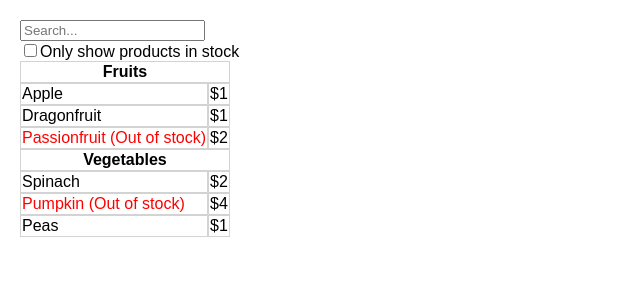
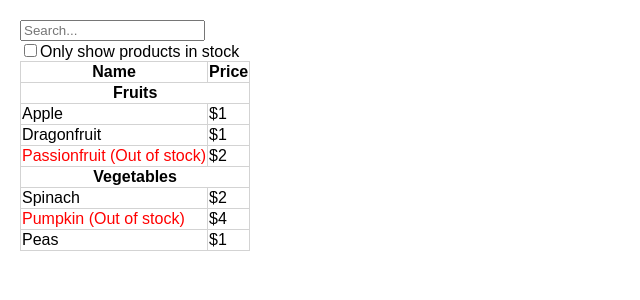
Before and after one commit to yunusnedim/groceries_via_react, a React (Create React App) app: page / in a window 1280 px wide. Shown: the top 300 px of the page, without its empty margins (0-640 px from the left). Built offline with nearby package versions, Linux system fonts and the light colour scheme.

Commit message:
add header

```diff
--- a/src/App.js
+++ b/src/App.js
@@ -33,9 +33,15 @@
     });
 
     return (
-        <div>
-            <div>{rows}</div>
-        </div>
+        <table>
+            <thead>
+                <tr>
+                    <th>Name</th>
+                    <th>Price</th>
+                </tr>
+            </thead>
+            <tbody>{rows}</tbody>
+        </table>
     );
 }
 
```
